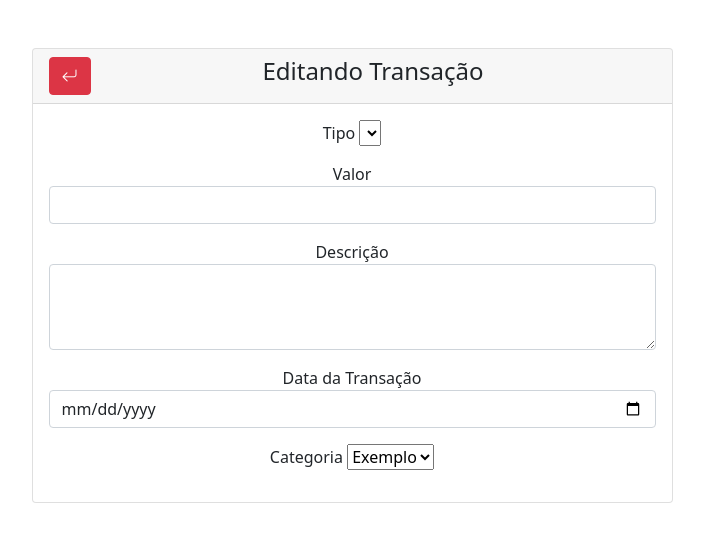
After one commit to pedrohaveloso/finance, a PHP site: page /edit_transacao.php in a window 1280 px wide. The commit adds this page. Shown: the top 542 px of the page, without its empty margins (288-992 px from the left). Run offline with PHP 8.4, Linux system fonts and the light colour scheme; data that the repository does not hold is empty.

Commit message:
pagina de edição de transação
iniciei o processo de editar transações

```diff
--- /dev/null
+++ b/edit_transacao.php
@@ -0,0 +1,69 @@
+<!DOCTYPE html>
+<html lang="pt-br">
+<head>
+    <meta charset="UTF-8">
+    <meta name="viewport" content="width=device-width, initial-scale=1.0">
+    <title>Editar - Transaçao</title>
+    <link rel="stylesheet" href="https://cdn.jsdelivr.net/npm/bootstrap-icons@1.11.3/font/bootstrap-icons.min.css">
+    <link href="https://cdn.jsdelivr.net/npm/bootstrap@5.0.2/dist/css/bootstrap.min.css" rel="stylesheet" integrity="sha384-EVSTQN3/azprG1Anm3QDgpJLIm9Nao0Yz1ztcQTwFspd3yD65VohhpuuCOmLASjC" crossorigin="anonymous">
+</head>
+<body>
+    <div class="container mt-5">
+        <div class="row justify-content-center">
+            <div class="col-sm-7">
+                <div class="card">
+                    <div class="card-header">
+                    <h4 class="text-center">
+                        Editando Transação
+                        <a href="index.php" class="btn btn-danger float-start"><i class="bi bi-arrow-return-left"></i></a>
+                    </h4>
+                    </div>
+                    <div class="card-body jusfify-content-center">
+                        <form action="acoes.php" class="text-center">
+                            <div class="mb-3">
+                                <label for="txtType">Tipo</label>
+                                <select name="txtType" id="txtType">
+                                    <option value=""></option>
+                                    <option value=""></option>
+                                </select>
+                            </div>
+                            <div class="mb-3">
+                                <label for="txtValor">Valor</label>
+                                <input type="number" name="txtValor" id="txtValor" class="form-control" value="<?=$transacao['value']?>">
+                            </div>
+                            <div class="mb-3">
+                                <label for="txtDescricao">Descrição</label>
+                                <textarea type="text" name="txtDescricao" id="txtDescricao" class="form-control" value="<?=$transacao['description']?>" rows="3"></textarea>
+                            </div>
+                            <div class="mb-3">
+                                <label for="txtData">Data da Transação</label>
+                                <input type="date" name="txtData" id="txtData" class="form-control" value="<?=$transacao['date']?>">
+                            </div>
+                            <div class="mb-3">
+                                <label for="txtCategoria">Categoria</label>
+                                <select name="txtCategoria" id="txtCategoria">
+                                    <option value="">Exemplo</option>
+                                    <option value="">Exemplo</option>
+                                    <option value="">Exemplo</option>
+                                </select>
+                            </div>
+                        </form>
+
+                    </div>
+            </div>
+            </div>
+
+        </div>
+    </div>
+
+
+
+
+
+
+
+
+
+<script src="https://cdn.jsdelivr.net/npm/bootstrap@5.0.2/dist/js/bootstrap.bundle.min.js" integrity="sha384-MrcW6ZMFYlzcLA8Nl+NtUVF0sA7MsXsP1UyJoMp4YLEuNSfAP+JcXn/tWtIaxVXM" crossorigin="anonymous"></script>
+</body>
+</html>
--- a/index.php
+++ b/index.php
@@ -77,7 +77,7 @@ $meses = mysqli_query($conn,$sql_meses);
                         <tr>
                             <?php foreach($transacoes as $transacao): ?>
                             <td class="d-flex justify-content-center gap-3">
-                                <a href="edit-transacao.php" class="btn btn-success"><i class="bi bi-pencil-square"></i></a>
+                                <a href="edit_transacao.php" class="btn btn-success"><i class="bi bi-pencil-square"></i></a>
                                 <form action="acoes.php">
                                     <button class="btn btn-danger"><i class="bi bi-file-earmark-minus"></i></button>
                                 </form>
```
